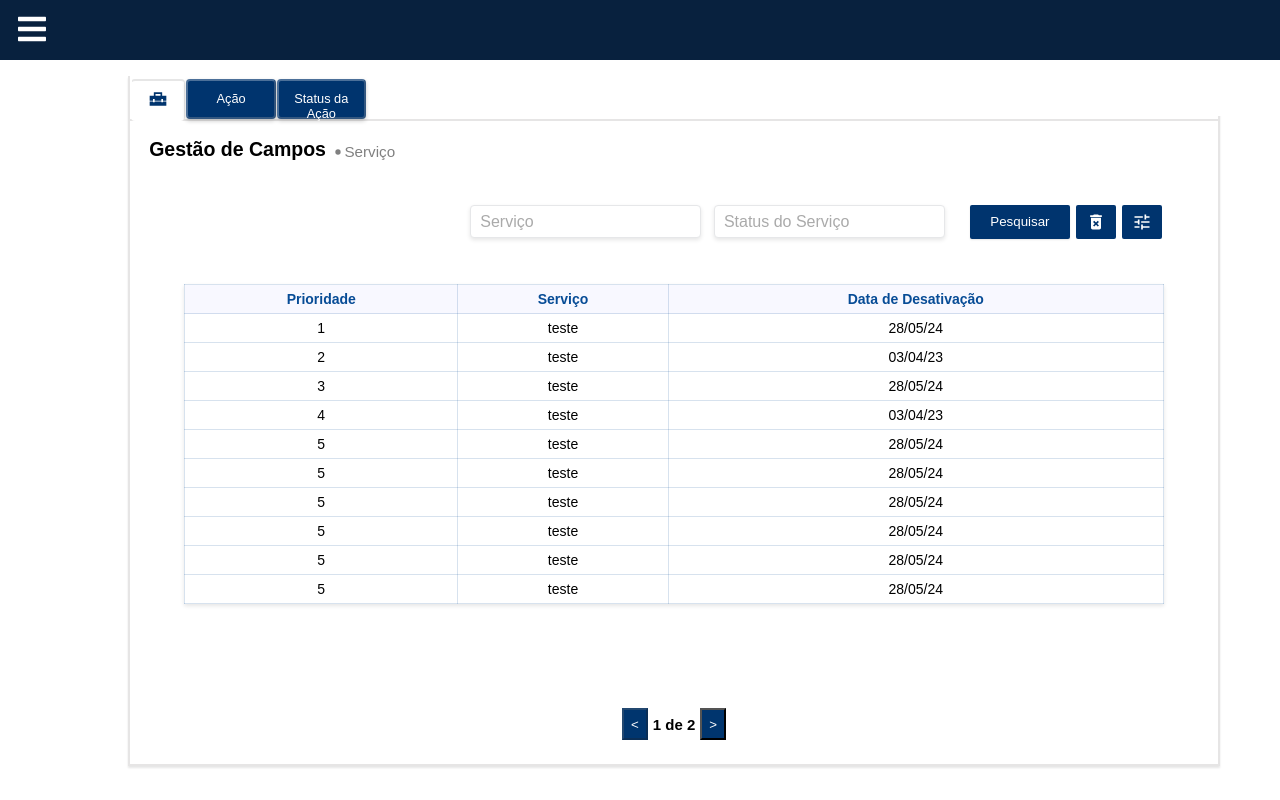
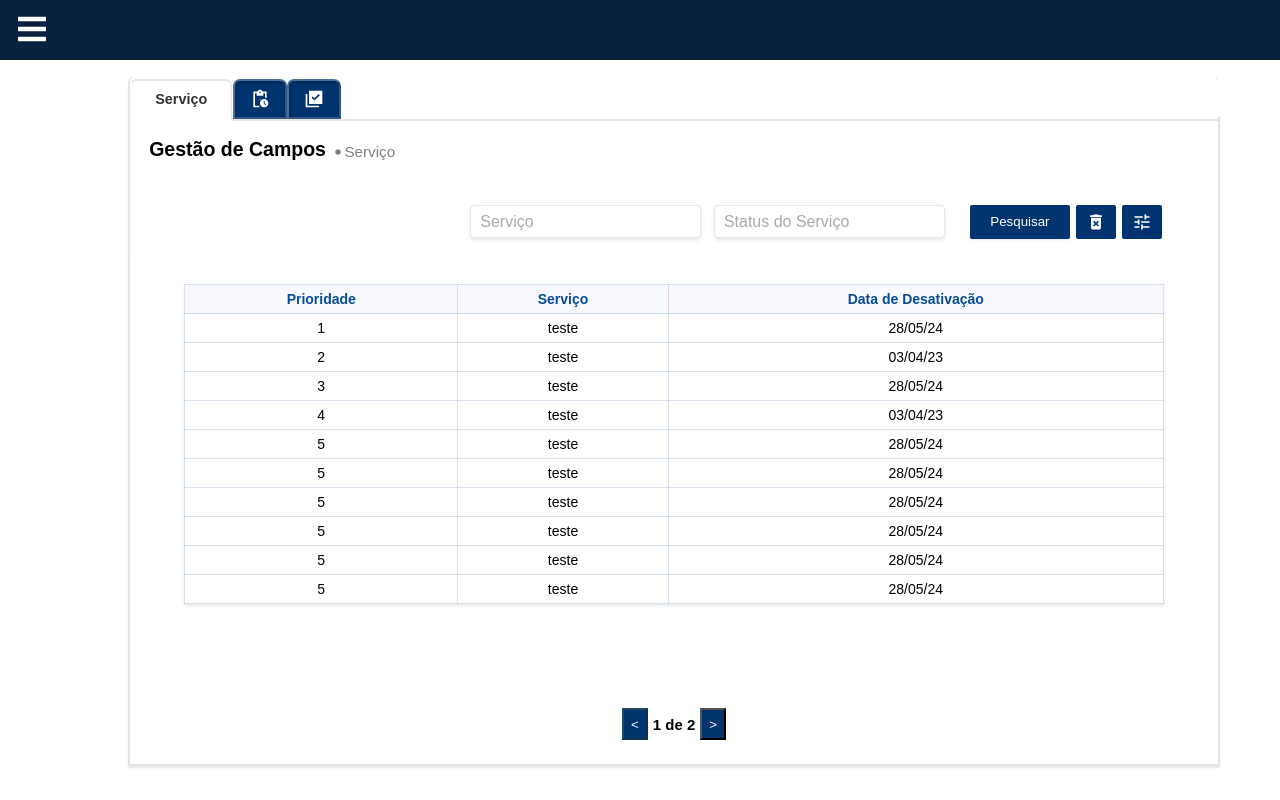
Before and after one commit to RafaelCamposTXR/sistema-gestao-parametros, a React (Create React App) app: page /gestaocampos in a window 1280 px wide. Built offline with nearby package versions, Linux system fonts and the light colour scheme.

Commit message:
aprimorando aparência de tabs

```diff
--- a/src/App.css
+++ b/src/App.css
@@ -19,6 +19,7 @@
   --blue: #00346e;
   --light-blue: #04438b;
   --grey: rgba(171, 167, 167, 0.299);
+  --semisolid-grey: rgba(171, 167, 167, 0.562);
   --main-text-color: #333333;
   --primary-color: #007bff;
   --secondary-color: #6c757d;
--- a/src/components/filtros/Filtros.css
+++ b/src/components/filtros/Filtros.css
@@ -39,6 +39,11 @@
   box-shadow: 0 2px 4px rgba(0, 0, 0, 0.1);
   width: 16vw;
   height: 11px;
+  transition: border 0.3s ;
+}
+
+.search-input:focus {
+  border: 1.8px solid #16171a;
 }
 
 .button-container {
--- a/src/views/gestaocampos/GestaoCampos.jsx
+++ b/src/views/gestaocampos/GestaoCampos.jsx
@@ -7,18 +7,18 @@ import HomeRepairServiceIcon from '@mui/icons-material/HomeRepairServiceSharp';
 import PendingActionsIcon from '@mui/icons-material/PendingActionsSharp';
 import LibraryAddCheckIcon from '@mui/icons-material/LibraryAddCheckSharp';
 
+
 function GestaoCampos() {
 
   const Tab = ({ label, Icon, isActive, onClick }) => (
-    <div className={`conteiner ${isActive ? 'active' : ''}`} onClick={onClick}>
+    <div className={`conteiner ${isActive ? 'active' : ''}`} onClick={onClick} data-tooltip={label}>
       <button className={`tab ${isActive ? 'active' : ''}`} onClick={onClick}>
       {label}
       </button>
       <div className={`tab-icon ${isActive ? 'active' : ''}`}>
-        {Icon}
+      {!isActive && Icon}
       </div>
     </div>
-
   );
 
   //desnecessário atualmente, pode vir a ser útil novamente
--- a/src/views/gestaocampos/Gestao_campos.css
+++ b/src/views/gestaocampos/Gestao_campos.css
@@ -7,7 +7,12 @@
   box-shadow: 0 2px 2px rgba(0, 0, 0, 0.1);
   padding: 1vh 0 0 0;
   border-top: none;
+  z-index: 1;
+  border-top-left-radius: 7px;
+  border-top-right-radius: 7px;
 }
+
+
 
 .gestao::after {
   content: '';
@@ -18,6 +23,7 @@
   height: 5vh;
   background-color: #ffffff;
 }
+
 
 
 .area-superior {
@@ -44,84 +50,121 @@
   height: 5vh;
   top: -1vw;
   left: 0vw;
+  font-weight: bold;
   justify-content: start;
   margin: 0 0 0.5vh 0;
   gap:0.05vw;
-
+  z-index: 2;
   border-bottom: 2px solid rgba(171, 167, 167, 0.299);
 
 }
 
-.conteiner {
-  height: 5vh;
-  width: 7vw;
+
+.conteiner::before,
+.conteiner::after {
+  --scale: 0;
+
+  position: absolute;
+  bottom: 5.5vh;
+  transform: scale(var(--scale));
+  transition: 0.17s transform ;
+  box-shadow: 0 2px 2px rgba(0, 0, 0, 0.1);
 }
 
-.conteiner.active {
-  width: 4.35vw;
+.conteiner::before {
+  color: white;
+  font-size: 0.8rem;
+  font-weight: bold;
+  content: attr(data-tooltip);
+  height: 1.7vh;
+  width: max-content;
+  max-width: 100%;
+  padding: 0.8rem;
+  background: var(--semisolid-grey);
+  border-radius: 0.2rem;
 }
 
+.conteiner:hover::before {
+  --scale: 1;
+}
 
+.conteiner.active::before,
+.conteiner.active::after {
+  display: none;
+}
 
 .tab {
-  font-size: 0.8rem;
+  font-size:1px;
   height: 5vh;
-  width: 7vw;
-  padding: 10px 8px 20px;
-  align-items: center;
+  width: 4.2vw;
+  transition: width 0.4s, font-size 0.4s, background-color 0.4s;
 
   color: white;
   background-color: var(--blue);
+  box-shadow:0 2px 4px rgba(0, 0, 0, 0.208) inset;
+  border: 2px outset rgba(255, 255, 255, 0.299);
 
-  transition: background-color 0.3s;
+
+  border-top-left-radius: 7px;
+  border-top-right-radius: 7px;
   cursor: pointer;
 
-  box-shadow:0 2px 4px rgba(0, 0, 0, 0.208);
-  border: 2px outset rgba(255, 255, 255, 0.299);
-  border-radius: 4px;
 }
 
 .tab:hover {
   background-color: var(--light-blue);
 }
 
-.tab.active {
-  font-size:1px;
-  height: 5.2vh;
-  width: 4.2vw;
-
+.conteiner:focus{
+  width: 8vw;
   background-color: white;
 
+}
+
+.tab.active {
+  width: 8vw;
+  font-size: 0.9rem;
+  font-weight: bold;
+  height: 5.2vh;
+
+  padding: 10px 8px 20px;
+  align-items: center;
+
+  color: rgb(52, 51, 51);
+  background-color: white;
+
+  transition: background-color 0.3s, width 1s;
+
+
+
+
   cursor: default;
+
+
+
   box-shadow:none;
   border: 1px outset rgba(255, 255, 255, 0.299);
   border-top: 2.5px inset rgba(255, 255, 255, 0.299);
   border-bottom: none;
 
-
-}
-
-.tab.active:hover {
-  background-color: #ffffff;
-
 }
 
 
 .tab-icon {
-  display: none;
+
+  width: 4.2vw;
+  display: block;
+  position: relative;
+  bottom: 3.8vh;
+
+  color: rgb(30, 29, 29);
+  transition: transform 0.2s;
+  cursor: pointer;
 }
 
 .tab-icon.active {
-  display: block;
-  position: relative;
-  bottom: 4vh;
-
-  color: rgb(30, 29, 29);
-  transition: transform 0.2s;
-}
-
-.tab-icon.active:hover {
-  transform: scale(1.2);
+  display: none;
+  cursor: default;
 }
 
 .tab-content {
@@ -133,5 +176,5 @@
 }
 
 .icone-tab {
-  color: var(--blue);
+  color: white;
 }
```
